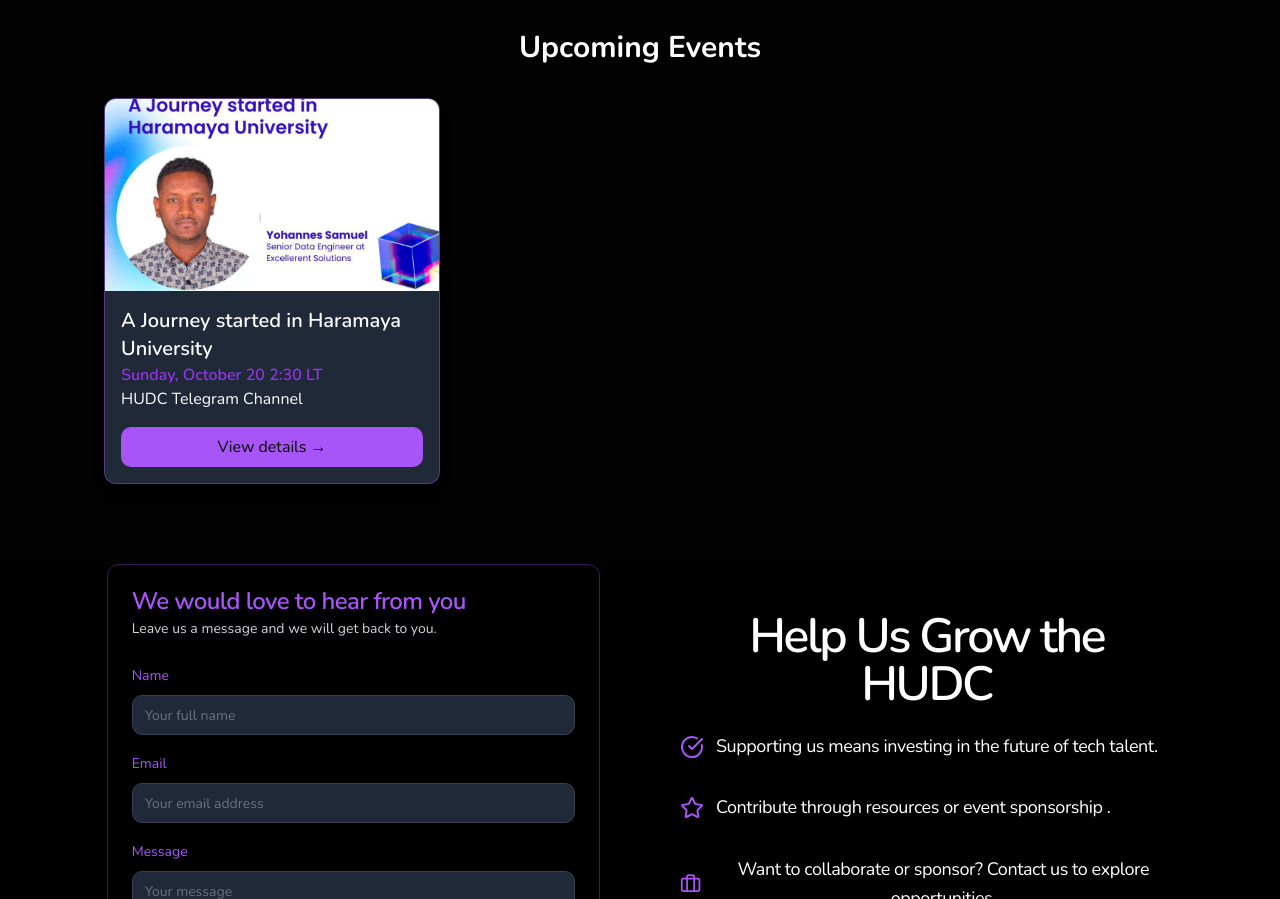
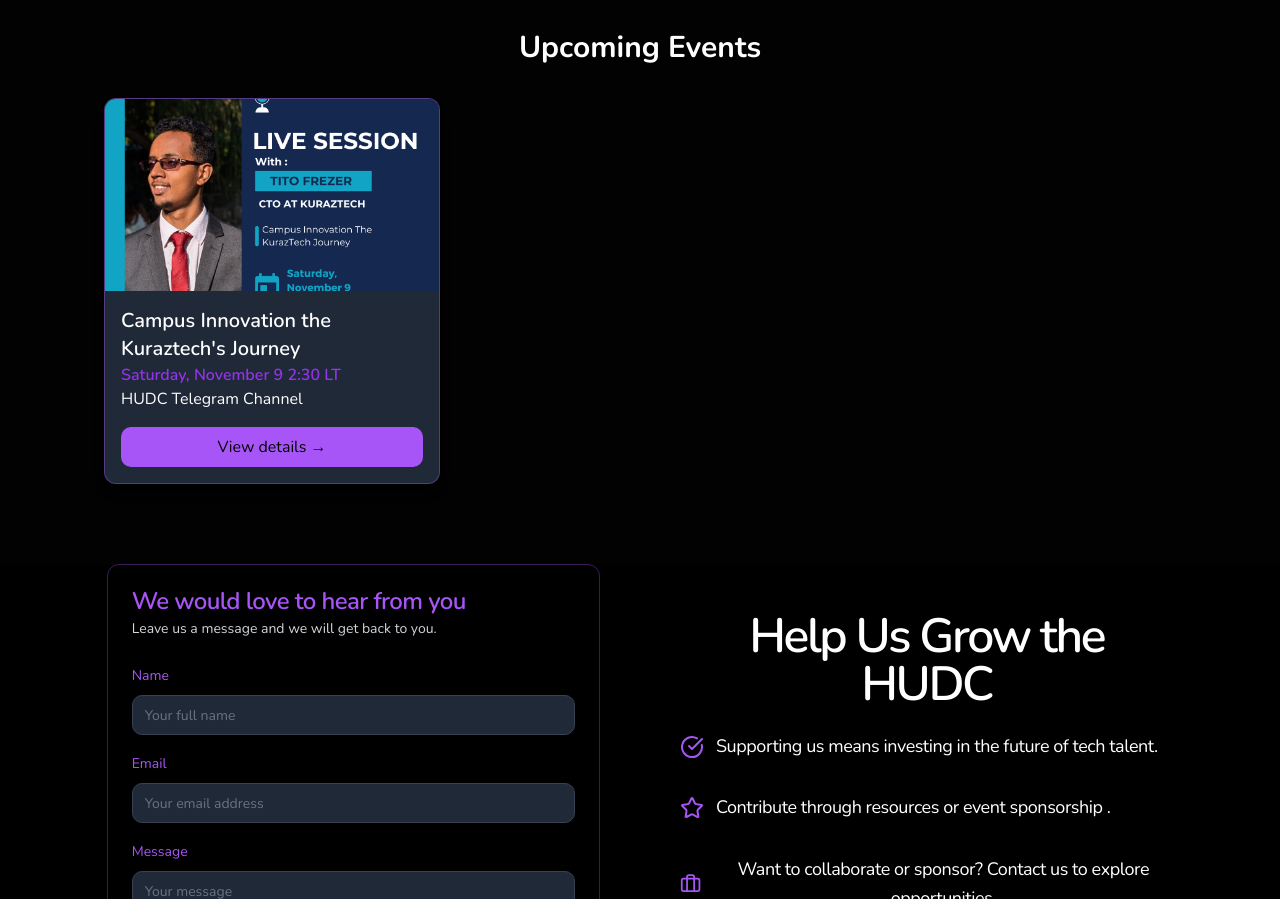
Before and after one commit to kalebalebachew/hu-devs, a Next.js app: page / in a window 1280 px wide. Shown: the part 1168-2067 px from the top of the page. Built offline with nearby package versions, Linux system fonts and the light colour scheme; no server answers.

Commit message:
chore: upcoming events update

```diff
--- a/src/components/UpcomingEvents.jsx
+++ b/src/components/UpcomingEvents.jsx
@@ -3,12 +3,12 @@ import Image from "next/image";
 
 const events = [
   {
-    title: "A Journey started in Haramaya University",
-    time: "Sunday, October 20 2:30 LT",
+    title: "Campus Innovation the Kuraztech's Journey",
+    time: "Saturday, November 9 2:30 LT",
     location: "HUDC Telegram Channel",
-    img: "/john.jpg",
+    img: "/tito.png",
     description:
-      "We’re excited to have Yohannes, a former Haramaya lecturer, student, and now a Senior Data Engineer at Excellerent Solutions.\n\nYohannes went from sitting in the same classrooms you're in as a student, to teaching in them as a lecturer, and now he’s working in the tech industry.\n\nIn this session, he’ll share:\n\n• How he moved from learning and teaching to tech.\n• The challenges he faced along the way.\n• Practical tips for anyone wanting to start in tech."
+      "HUDC is excited to bring you special live session featuring Tito Frezer, one of the key figures behind KurazTech —a company that started as a university club and grew into a successful tech company."
   },
 ];
 
```
Also changed, not shown: public/tito.png (added).
